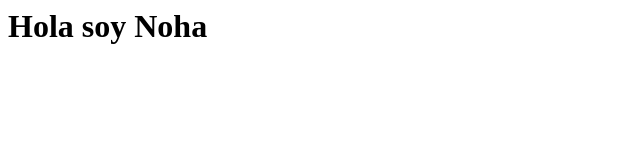
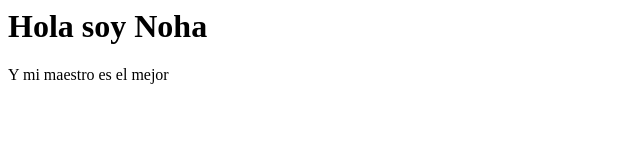
Before and after one commit to nohaas11/pagina1, a plain HTML site: page index.html in a window 1280 px wide. Shown: the whole page, without its empty margins (0-640 px from the left). Drawn offline with Linux system fonts and the light colour scheme.

Commit message:
agregue un parrafo

```diff
--- a/index.html
+++ b/index.html
@@ -1,3 +1,4 @@
 <html>
   <h1>Hola soy Noha</h1>
+  <p>Y mi maestro es el mejor</p>
 </html>
```
